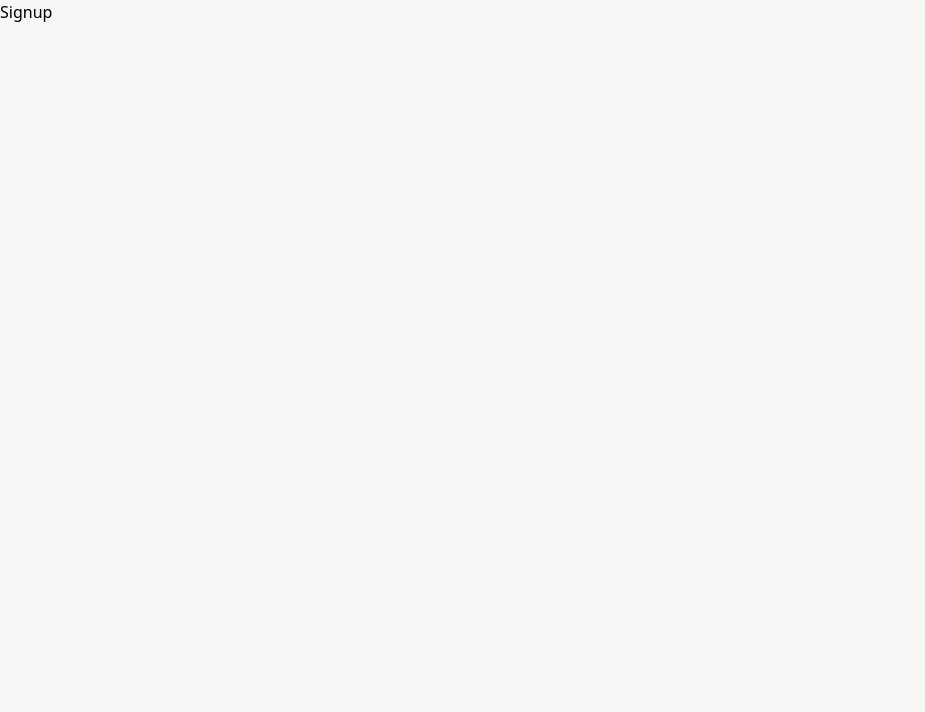
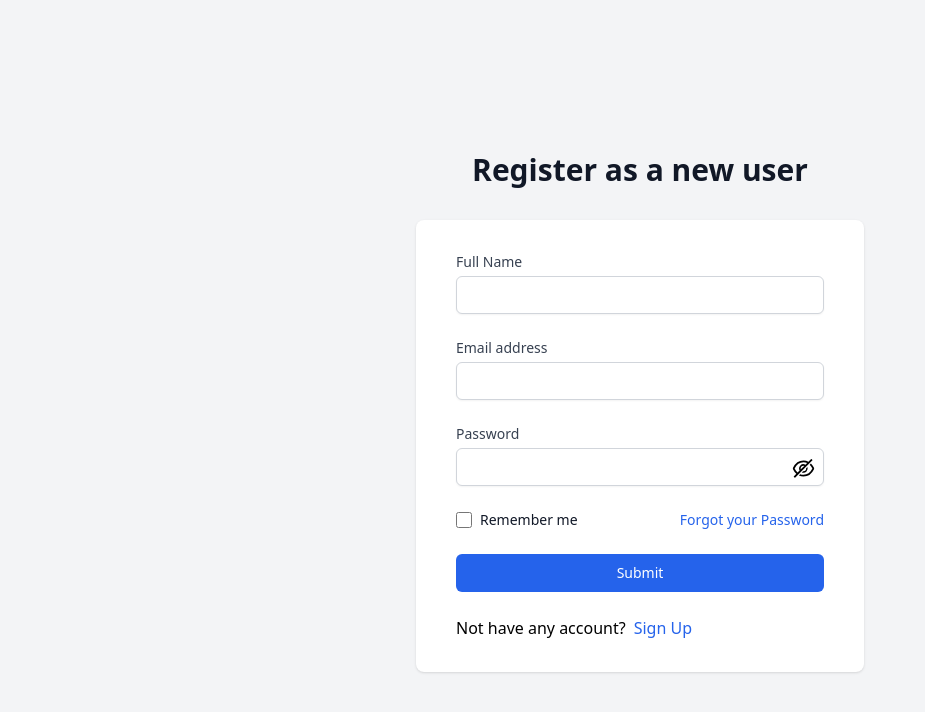
Before and after one commit to Milad-Soleymani/Porkar-Store, a React (Create React App) app in the folder frontend/: page /sign-up in a window 1280 px wide. Shown: the top 712 px of the page, without its empty margins (0-925 px from the left). Built offline with nearby package versions, Linux system fonts and the light colour scheme.

Commit message:
Add Full Name input

```diff
--- a/frontend/src/components/Signup/Signup.jsx
+++ b/frontend/src/components/Signup/Signup.jsx
@@ -1,9 +1,128 @@
-import React from 'react'
+// ! import methods and components and ...
+import React,{ useState } from 'react'
+import { AiOutlineEye, AiOutlineEyeInvisible } from 'react-icons/ai'
+import styles from '../../styles/styles'
+import {Link} from 'react-router-dom'
 
+// ! Original component
 const Signup = () => {
-  return (
-    <div>Signup</div>
-  )
+    // ? State Variables
+    const [email, setEmail] = useState('');
+    const [name, setName] = useState('')
+    const [password, setPassword] = useState(false);
+    const [visible, setVisible] = useState(false);
+    // ? Page Elements
+    return (
+        <div className="flex flex-col justify-center min-h-screen py-12 bg-gray-100 sm:px-6 lg:px-8">
+            <div className="sm:mx-auto sm:w-full sm:max-w-md">
+                <h2 className="mt-6 text-3xl font-extrabold text-center text-gray-900">
+                    Register as a new user
+                </h2>
+            </div>
+            <div className="mt-8 sm:mx-auto sm:w-full sm:max-w-md">
+                <div className="px-4 py-8 bg-white shadow sm:rounded-lg sm:px-10">
+                    <form className="space-y-6">
+                    <div>
+                            <label htmlFor="email" className='block text-sm font-medium text-gray-700'>
+                                Full Name
+                            </label>
+                            <div className='mt-1'>
+                                <input
+                                    type="text"
+                                    name="text"
+                                    autoComplete='name'
+                                    required
+                                    value={name}
+                                    onChange={e => setName(e.target.value)}
+                                    className='block w-full px-3 py-2 placeholder-gray-400 border border-gray-300 rounded-md shadow-sm appearance-none focus:outline-none focus:ring-blue-500 focus:border-blue-500 sm:text-sm'
+                                />
+                            </div>
+                        </div>
+                        <div>
+                            <label htmlFor="email" className='block text-sm font-medium text-gray-700'>
+                                Email address
+                            </label>
+                            <div className='mt-1'>
+                                <input
+                                    type="email"
+                                    name="email"
+                                    autoComplete='email'
+                                    required
+                                    value={email}
+                                    onChange={e => setEmail(e.target.value)}
+                                    className='block w-full px-3 py-2 placeholder-gray-400 border border-gray-300 rounded-md shadow-sm appearance-none focus:outline-none focus:ring-blue-500 focus:border-blue-500 sm:text-sm'
+                                />
+                            </div>
+                        </div>
+
+                        <div>
+                            <label htmlFor="password" className='block text-sm font-medium text-gray-700'>
+                                Password
+                            </label>
+                            <div className='relative mt-1'>
+                                <input
+                                    type={visible ? "password" : "text"}
+                                    name="password"
+                                    autoComplete='current-password'
+                                    required
+                                    value=''
+                                    onChange={e => setPassword(e.target.value)}
+                                    className='block w-full px-3 py-2 placeholder-gray-400 border border-gray-300 rounded-md shadow-sm appearance-none focus:outline-none focus:ring-blue-500 focus:border-blue-500 sm:text-sm'
+                                />
+                                {
+                                    visible ? (
+                                        <AiOutlineEye
+                                            className='absolute cursor-pointer right-2 top-2'
+                                            size='25'
+                                            onClick={() => { setVisible(false) }}
+                                        />) : (
+                                        <AiOutlineEyeInvisible
+                                            className='absolute cursor-pointer right-2 top-2'
+                                            size='25'
+                                            onClick={() => { setVisible(true) }}
+                                        />
+                                    )
+                                }
+                            </div>
+                        </div>
+                        <div className={`${styles.noramlFlex} justify-between`}>
+                            <div className={`${styles.noramlFlex}`}>
+                                <input
+                                    type="checkbox"
+                                    name="remember-me"
+                                    id="remember-me"
+                                    className='w-4 h-4 text-blue-600 border-gray-500 rounded focus:ring-blue-500'
+                                />
+                                <label htmlFor="remember-me" className='block ml-2 text-sm text-gray-900'>
+                                    Remember me
+                                </label>
+                            </div>
+                            <div className='text-sm'>
+                                <a
+                                    className='font-medium text-blue-600 hover:text-blue-500'
+                                    href=".forgot-password"
+                                >
+                                    Forgot your Password
+                                </a>
+                            </div>
+                        </div>
+                        <div className="">
+                            <button type="submit"
+                            className='relative w-full h-[40] group flex justify-center py-2 px-4 border border-transparent text-sm font-medium rounded-md text-white bg-blue-600 hover:bg-blue-700 '>
+                                Submit
+                            </button>
+                        </div>
+                        <div className={`${styles.noramlFlex} w-full`}>
+                            <h4>Not have any account?</h4>
+                            <Link to='/sign-up' className='pl-2 text-blue-600'>
+                            Sign Up
+                            </Link>
+                        </div>
+                    </form>
+                </div>
+            </div>
+        </div>
+    )
 }
 
-export default Signup
+export default Signup;
```
